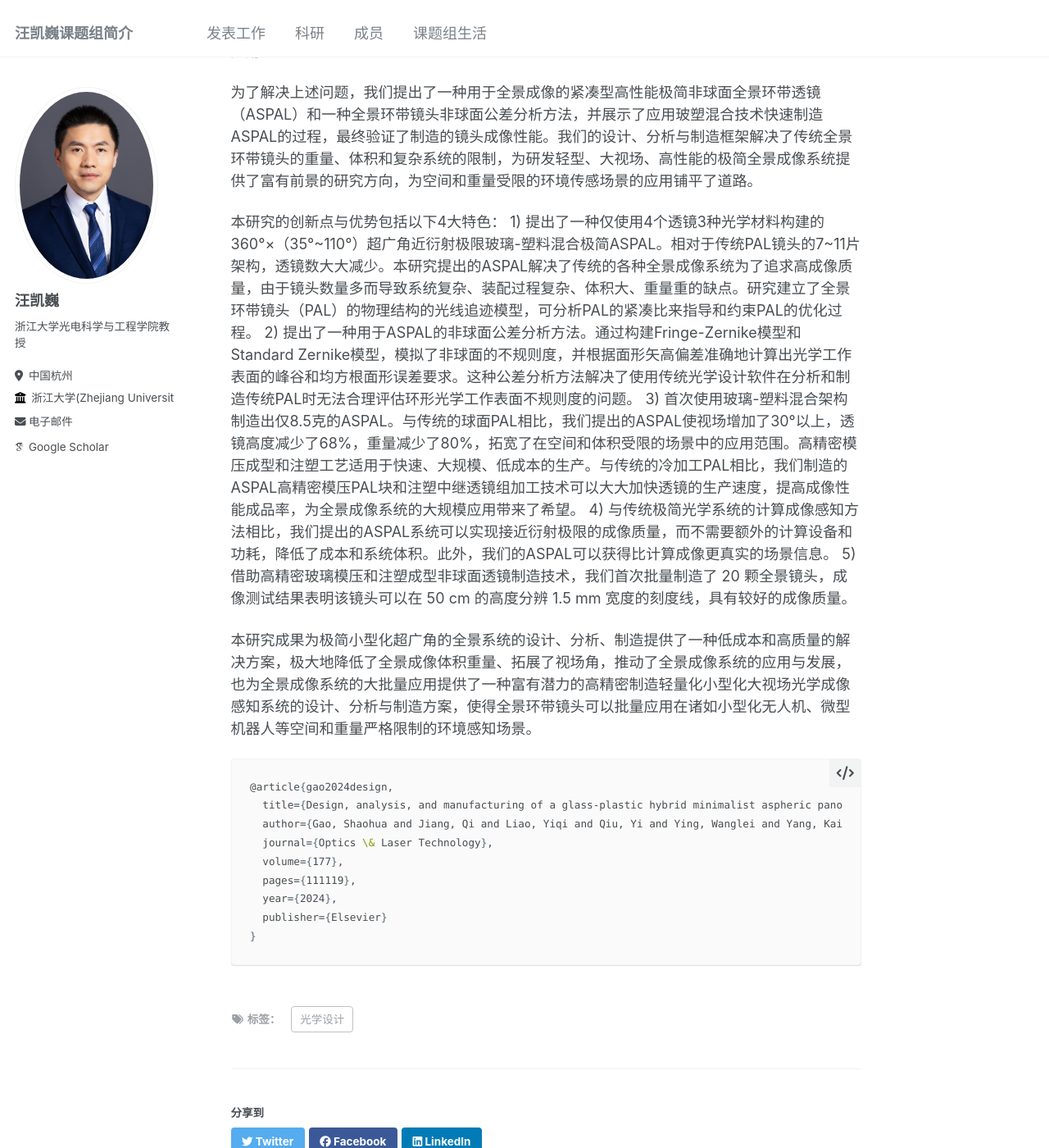
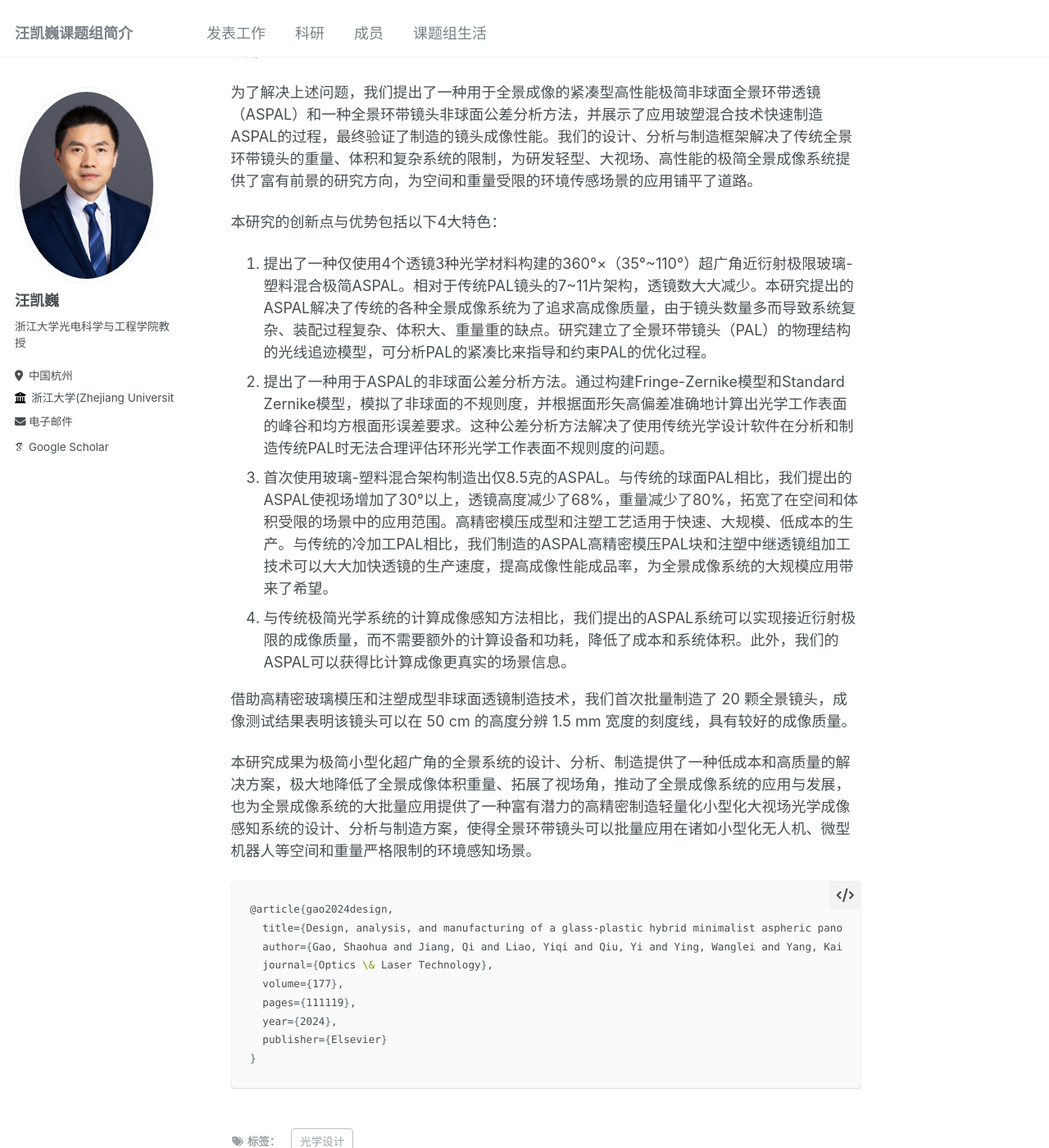
Before and after one commit to ZJUoptlab304/ZJUoptlab304.github.io, a Jekyll site: the page built from _posts/2024-06-27-OLT.md, in a window 1280 px wide and 1400 px high, scrolled down 1438 px. Shown: the whole window at 82% size. Built offline with Jekyll 4.4.1, drawn with Linux system fonts in a browser that asks for light colours; some web fonts are replaced.

Commit message:
update files on 6/27/2024

```diff
--- a/_posts/2024-06-27-OLT.md
+++ b/_posts/2024-06-27-OLT.md
@@ -26,11 +26,16 @@ Optics and Laser Technology是Elsevier旗下光学领域顶级期刊，属中科
 为了解决上述问题，我们提出了一种用于全景成像的紧凑型高性能极简非球面全景环带透镜（ASPAL）和一种全景环带镜头非球面公差分析方法，并展示了应用玻塑混合技术快速制造ASPAL的过程，最终验证了制造的镜头成像性能。我们的设计、分析与制造框架解决了传统全景环带镜头的重量、体积和复杂系统的限制，为研发轻型、大视场、高性能的极简全景成像系统提供了富有前景的研究方向，为空间和重量受限的环境传感场景的应用铺平了道路。
 
 本研究的创新点与优势包括以下4大特色：
-1) 提出了一种仅使用4个透镜3种光学材料构建的360°×（35°~110°）超广角近衍射极限玻璃-塑料混合极简ASPAL。相对于传统PAL镜头的7~11片架构，透镜数大大减少。本研究提出的ASPAL解决了传统的各种全景成像系统为了追求高成像质量，由于镜头数量多而导致系统复杂、装配过程复杂、体积大、重量重的缺点。研究建立了全景环带镜头（PAL）的物理结构的光线追迹模型，可分析PAL的紧凑比来指导和约束PAL的优化过程。
-2) 提出了一种用于ASPAL的非球面公差分析方法。通过构建Fringe-Zernike模型和Standard Zernike模型，模拟了非球面的不规则度，并根据面形矢高偏差准确地计算出光学工作表面的峰谷和均方根面形误差要求。这种公差分析方法解决了使用传统光学设计软件在分析和制造传统PAL时无法合理评估环形光学工作表面不规则度的问题。
-3) 首次使用玻璃-塑料混合架构制造出仅8.5克的ASPAL。与传统的球面PAL相比，我们提出的ASPAL使视场增加了30°以上，透镜高度减少了68%，重量减少了80%，拓宽了在空间和体积受限的场景中的应用范围。高精密模压成型和注塑工艺适用于快速、大规模、低成本的生产。与传统的冷加工PAL相比，我们制造的ASPAL高精密模压PAL块和注塑中继透镜组加工技术可以大大加快透镜的生产速度，提高成像性能成品率，为全景成像系统的大规模应用带来了希望。
-4) 与传统极简光学系统的计算成像感知方法相比，我们提出的ASPAL系统可以实现接近衍射极限的成像质量，而不需要额外的计算设备和功耗，降低了成本和系统体积。此外，我们的ASPAL可以获得比计算成像更真实的场景信息。
-5)
+<ol>
+<li>提出了一种仅使用4个透镜3种光学材料构建的360°×（35°~110°）超广角近衍射极限玻璃-塑料混合极简ASPAL。相对于传统PAL镜头的7~11片架构，透镜数大大减少。本研究提出的ASPAL解决了传统的各种全景成像系统为了追求高成像质量，由于镜头数量多而导致系统复杂、装配过程复杂、体积大、重量重的缺点。研究建立了全景环带镜头（PAL）的物理结构的光线追迹模型，可分析PAL的紧凑比来指导和约束PAL的优化过程。
+</li>
+<li>提出了一种用于ASPAL的非球面公差分析方法。通过构建Fringe-Zernike模型和Standard Zernike模型，模拟了非球面的不规则度，并根据面形矢高偏差准确地计算出光学工作表面的峰谷和均方根面形误差要求。这种公差分析方法解决了使用传统光学设计软件在分析和制造传统PAL时无法合理评估环形光学工作表面不规则度的问题。
+</li>
+<li>首次使用玻璃-塑料混合架构制造出仅8.5克的ASPAL。与传统的球面PAL相比，我们提出的ASPAL使视场增加了30°以上，透镜高度减少了68%，重量减少了80%，拓宽了在空间和体积受限的场景中的应用范围。高精密模压成型和注塑工艺适用于快速、大规模、低成本的生产。与传统的冷加工PAL相比，我们制造的ASPAL高精密模压PAL块和注塑中继透镜组加工技术可以大大加快透镜的生产速度，提高成像性能成品率，为全景成像系统的大规模应用带来了希望。
+</li>
+<li>与传统极简光学系统的计算成像感知方法相比，我们提出的ASPAL系统可以实现接近衍射极限的成像质量，而不需要额外的计算设备和功耗，降低了成本和系统体积。此外，我们的ASPAL可以获得比计算成像更真实的场景信息。
+</li>
+</ol>
 借助高精密玻璃模压和注塑成型非球面透镜制造技术，我们首次批量制造了 20 颗全景镜头，成像测试结果表明该镜头可以在 50 cm 的高度分辨 1.5 mm 宽度的刻度线，具有较好的成像质量。
 
 本研究成果为极简小型化超广角的全景系统的设计、分析、制造提供了一种低成本和高质量的解决方案，极大地降低了全景成像体积重量、拓展了视场角，推动了全景成像系统的应用与发展，也为全景成像系统的大批量应用提供了一种富有潜力的高精密制造轻量化小型化大视场光学成像感知系统的设计、分析与制造方案，使得全景环带镜头可以批量应用在诸如小型化无人机、微型机器人等空间和重量严格限制的环境感知场景。
```
Also changed, not shown: _pages/publications.md (+2 -2 lines), _posts/2024-06-26-TCI.md (+6 -3 lines), _posts/2024-06-26-TIV.md (+6 -2 lines), _posts/2024-06-27-AO.md (+9 -3 lines), _posts/2024-06-27-TIV1.md (+11 -4 lines).
